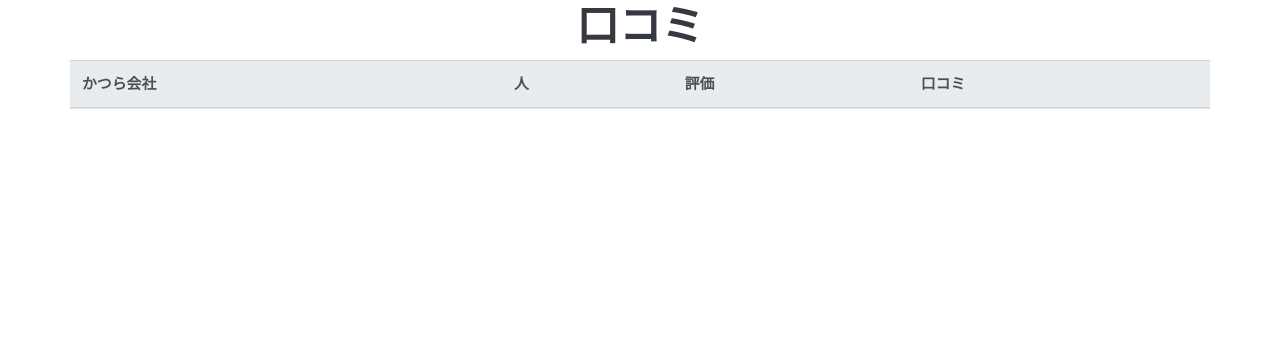
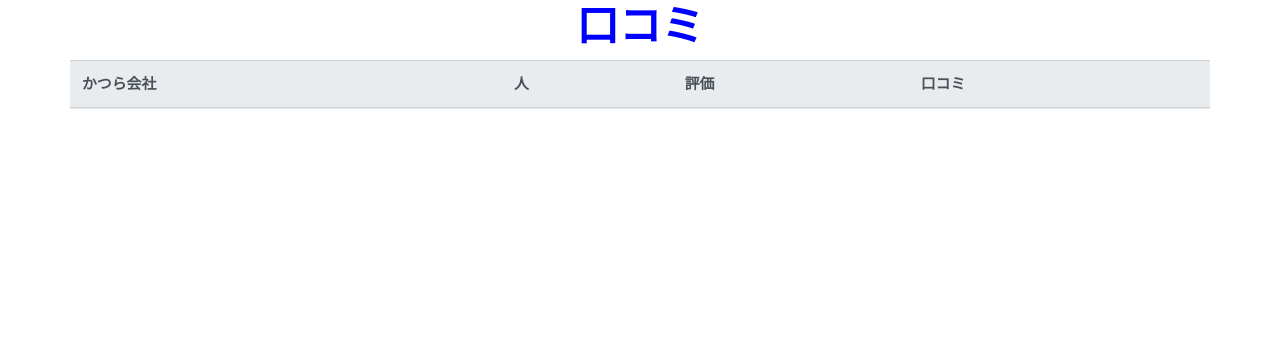
Before and after one commit to doctor0siki/team-b_2, a PHP site: template app/View/company-show/reviewList.twig in a window 1280 px wide. Shown: the part 59-420 px from the top of the page. Run offline with PHP 8.4, Linux system fonts and the light colour scheme; the template is opened without the code that fills it, so the values that code supplies are empty; some libraries are stand-ins or nearby versions.

Commit message:
[modify] 評価の★の色を変更

```diff
--- a/app/Model/Dao/Company.php
+++ b/app/Model/Dao/Company.php
@@ -53,7 +53,7 @@ class Company extends Dao
     public function getReviewList($CompanyName)
     {
         //全件取得するクエリを作成
-        $sql = "select * from company where name = :name ";
+        $sql = "select * from company where name = :name limit 5";
 
         // SQLをプリペア
         $statement = $this->db->prepare($sql);
--- a/app/View/company-show/reviewList.twig
+++ b/app/View/company-show/reviewList.twig
@@ -11,8 +11,8 @@
 
 {#ここから表示したい情報を記載します。#}
 {% block page_content %}
-    <div class="page-header text-center">
-        <h1>口コミ</h1>
+    <div class="page-header text-center"  >
+        <h1 class="review_back">口コミ</h1>
     </div>
     <div class="container">
         <div class="row">
@@ -21,7 +21,7 @@
                 <table class="table table-striped">
                     <thead class="thead-light">
                     <tr >
-                        <th scope="col">かつら会社</th>
+                        <th class="review_back"scope="col">かつら会社</th>
                         <th scope="col">人</th>
                         <th scope="col">評価</th>
                         <th scope="col">口コミ</th>
@@ -39,10 +39,12 @@
                              {{row.name}}
                            </td>
                            <td class="align-middle" scope="col">
-                             {{row.age}}代{{row.gendor}}
+                             {{row.age}}歳{{row.gendor}}
                            </td>
-                            <td class="align-middle" scope="col">
-                                {{row.evalute}}
+                            <td class="align-middle" scope="col" >
+                                <p class="review_evalute">
+                                  {{row.evalute}}
+                                </p>
                             </td>
                             <td class="align-middle" scope="col">{{ row.review }}</td>
                         </tr>
--- a/app/View/layout/review.twig
+++ b/app/View/layout/review.twig
@@ -20,6 +20,14 @@
         .mb10 {
             margin: 0 0 10px 0;
         }
+
+        .review_back {
+          color:#0000FF
+        }
+        .review_evalute {
+          color:#FFFF00
+        }
+
     </style>
     <link rel="stylesheet" href="https://maxcdn.bootstrapcdn.com/bootstrap/4.0.0/css/bootstrap.min.css" >
     <link rel="stylesheet" href="/assets/css/litera.css">
```
Also changed, not shown: app/View/company-show/show.twig (deleted, +0 -27 lines).
